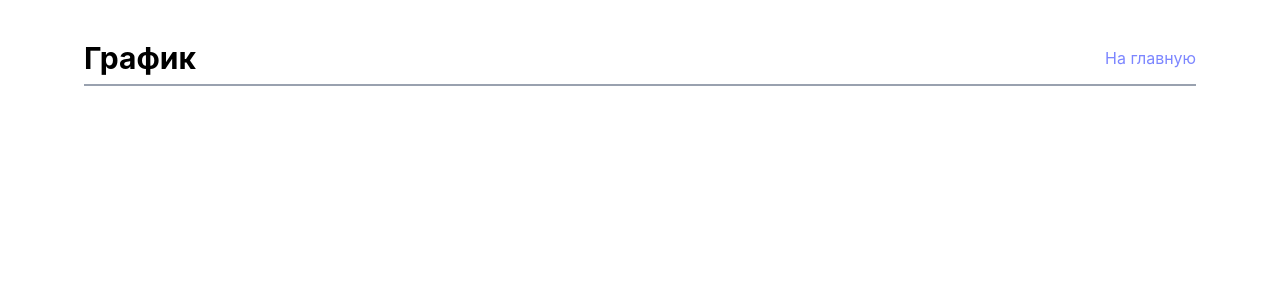
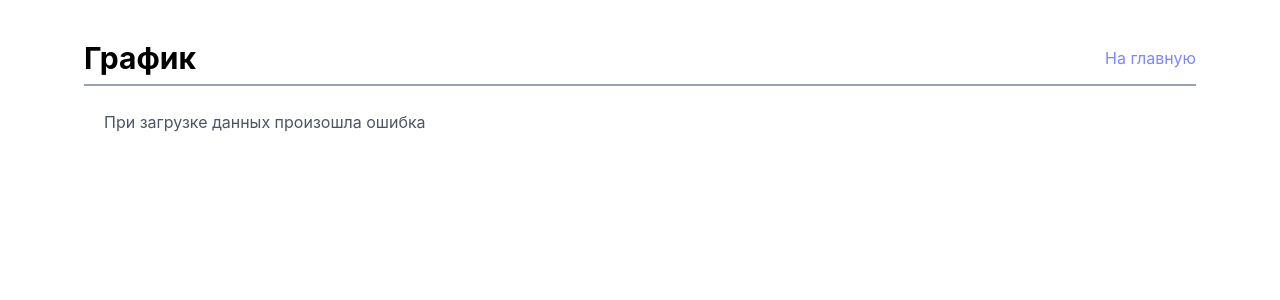
Before and after one commit to zdrnrt/miobody, a React (Vite) app: page /chart/1 in a window 1280 px wide. Shown: the top 300 px of the page. Built offline with nearby package versions, Linux system fonts and the light colour scheme; no server answers.

Commit message:
feat: Отображение ошибок при работе с бэком

```diff
--- a/src/pages/Detail/ui/Detail.tsx
+++ b/src/pages/Detail/ui/Detail.tsx
@@ -5,6 +5,7 @@ import { useEffect, useState } from "react"
 const Detail: React.FC = () => {
 
   const { id } = useParams();
+  const [error, setError] = useState<boolean>(false)
 
   useEffect(() => {
     const controller = new AbortController();
@@ -12,9 +13,12 @@ const Detail: React.FC = () => {
       .then((response) => {
         console.log(response.data)
       })
-
+      .catch((error) => {
+        console.error('detail getChart error:', error)
+        setError(true)
+      })
     return () => controller.abort();
-  }, [])
+  }, [id])
 
   return (<>
     <header className="md:flex md:justify-between md:items-center mb-4 pb-2 border-b-2 border-gray-400">
@@ -22,6 +26,10 @@ const Detail: React.FC = () => {
       <Link to={"/"} className="text-indigo-400 hover:text-indigo-600">На главную</Link>
     </header>
     <main>
+      {error
+        ? <div className="col-span-full py-2 px-5 text-gray-600">При загрузке данных произошла ошибка</div>
+        : ''
+      }
     </main>
   </>)
 }
--- a/src/pages/Error/ui/Error.tsx
+++ b/src/pages/Error/ui/Error.tsx
@@ -3,7 +3,8 @@ import { Link } from "react-router"
 const Error: React.FC = () => {
   return (
     <div className="min-h-[calc(100dvh-(--spacing(20)))] flex flex-col align-center justify-center">
-      <h1 className="text-3xl font-bold mb-2 text-center">Страница не существует</h1>
+      <div className="text-9xl text-center">404</div>
+      <h1 className="text-3xl font-bold mb-2 text-center">Страница не найдена</h1>
       <p className="text-center">Вернуться на <Link to={"/"} className="text-indigo-400 hover:text-indigo-600 transition">главную</Link></p>
     </div>
   )
--- a/src/pages/Main/ui/Main.tsx
+++ b/src/pages/Main/ui/Main.tsx
@@ -6,6 +6,7 @@ import DataItem from "./DataItem/ui/DataItem";
 const Main: React.FC = () => {
 
   const [data, setData] = useState<IDataset[]>([])
+  const [error, setError] = useState<boolean>(false)
 
   useEffect(() => {
     const controller = new AbortController();
@@ -13,6 +14,10 @@ const Main: React.FC = () => {
       .then((response) => {
         console.log(response.data)
         setData(response.data)
+      })
+      .catch((error) => {
+        console.error('main getAll error:', error)
+        setError(true)
       })
     return () => controller.abort()
   }, [])
@@ -24,9 +29,11 @@ const Main: React.FC = () => {
     </header>
     <main>
       <div className="grid grid-cols-3 gap-2">
-        {data.length
-          ? data.map((el) => (<DataItem key={el.id} id={el.id} name={el.name} />))
-          : <div className="col-span-full py-2 px-5 text-gray-600">Ничего не найдено</div>
+        {!error
+          ? data.length
+            ? data.map((el) => (<DataItem key={el.id} id={el.id} name={el.name} />))
+            : <div className="col-span-full py-2 px-5 text-gray-600">Ничего не найдено</div>
+          : <div className="col-span-full py-2 px-5 text-gray-600">При загрузке данных произошла ошибка</div>
         }
       </div>
     </main>
```
